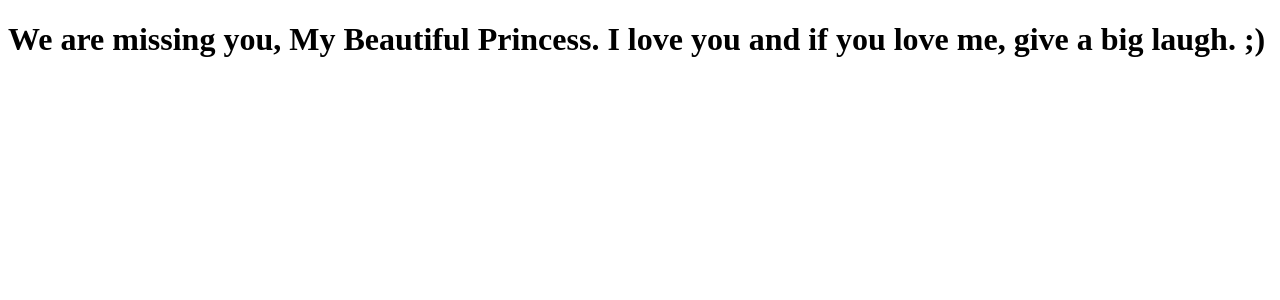
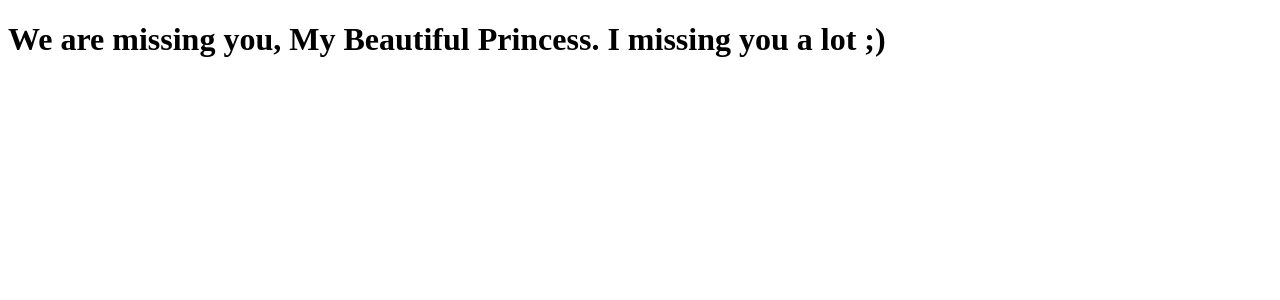
Before and after one commit to RobertoTabosa/clone-tabnews, a Next.js app: page / in a window 1280 px wide. Shown: the top 300 px of the page. Built offline with nearby package versions, Linux system fonts and the light colour scheme.

Commit message:
actualization

```diff
--- a/pages/index.js
+++ b/pages/index.js
@@ -1,6 +1,6 @@
 function Home () {
     return <h1>We are missing you, My Beautiful Princess.
-        I love you and if you love me, give a big laugh. ;)
+        I missing you a lot ;)
     </h1>
 }
 export default Home;
```
